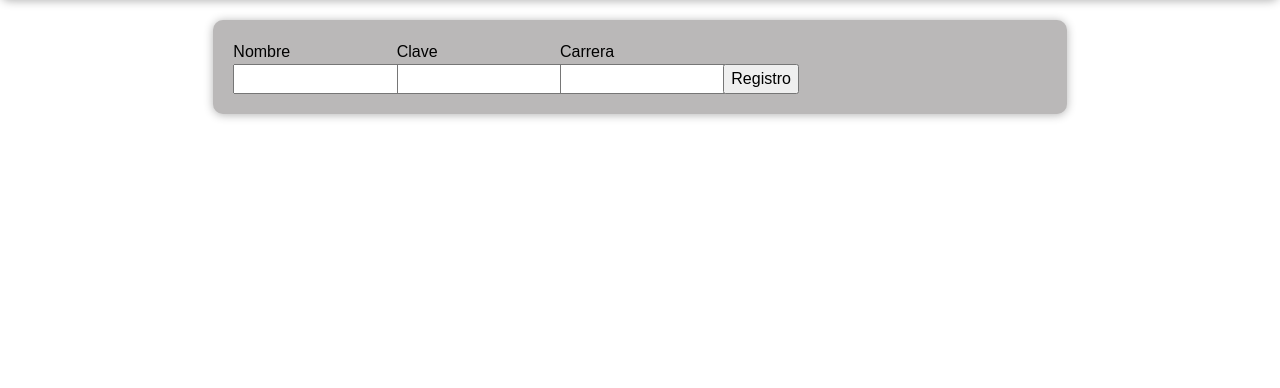
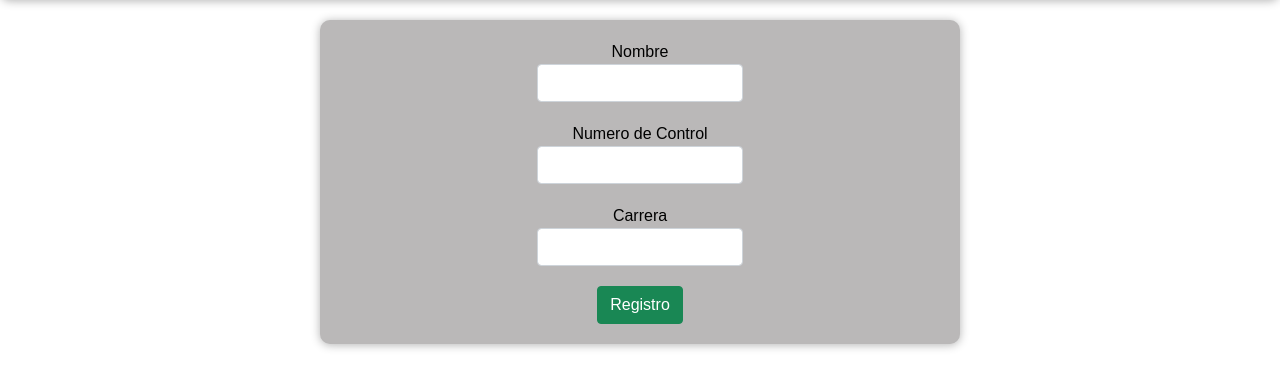
Before and after one commit to Articfire/repositorio-expedientes-ith, a Django app: page /alta in a window 1280 px wide. Shown: the part 162-550 px from the top of the page. Run offline with Django 3.2, Linux system fonts and the light colour scheme.

Commit message:
Corregir template de alta de usuarios.

```diff
--- a/proyecto/templates/alta_usuarios.html
+++ b/proyecto/templates/alta_usuarios.html
@@ -7,25 +7,27 @@
 
 <form class="" action="" method="post">
   {% csrf_token %}
-  <div class="fondodatos contenedor col-8">
-      <div class="grupo-input col-2">
+  <div class="fondodatos contenedor col-6">
+      <center>
+        <div class="grupo-input col-4">
           <label class="" for="txt_nombre">Nombre</label>
-        <input class="" type="text" id="txt_nombre" name="txt_nombre">
+          <input class="form-control" type="text" id="txt_nombre" name="txt_nombre">
         </div>
-
-      <div class="grupo-input col-2">
-        <label class="" for="txt_clave">Clave</label>
-        <input class="" type="number" id="txt_clave" name ="txt_noControl">
+        <br>
+        <div class="grupo-input col-4">
+          <label class="" for="txt_clave">Numero de Control</label>
+          <input class="form-control" type="number" id="txt_clave" name ="txt_noControl">
         </div>
-
-      <div class="grupo-input col-2">
+        <br>
+        <div class="grupo-input col-4">
           <label class="" for="txt_password">Carrera</label>
-        <input class="" type="text" id="txt_password" name="txt_carrera">
+          <input class="form-control" type="text" id="txt_password" name="txt_carrera">
         </div>
-
-      <div class="grupo-input col-2">
-        <input class="boton" name="btn_registro" type="submit" value="Registro">
+        <br>
+        <div class="grupo-input col-4">
+          <input class="btn btn-success" name="btn_registro" type="submit" value="Registro">
         </div>
+      </center>
   </div>
 </form>
 {% endblock %}
```
Lines whose indentation alone changed are shown as unchanged.
